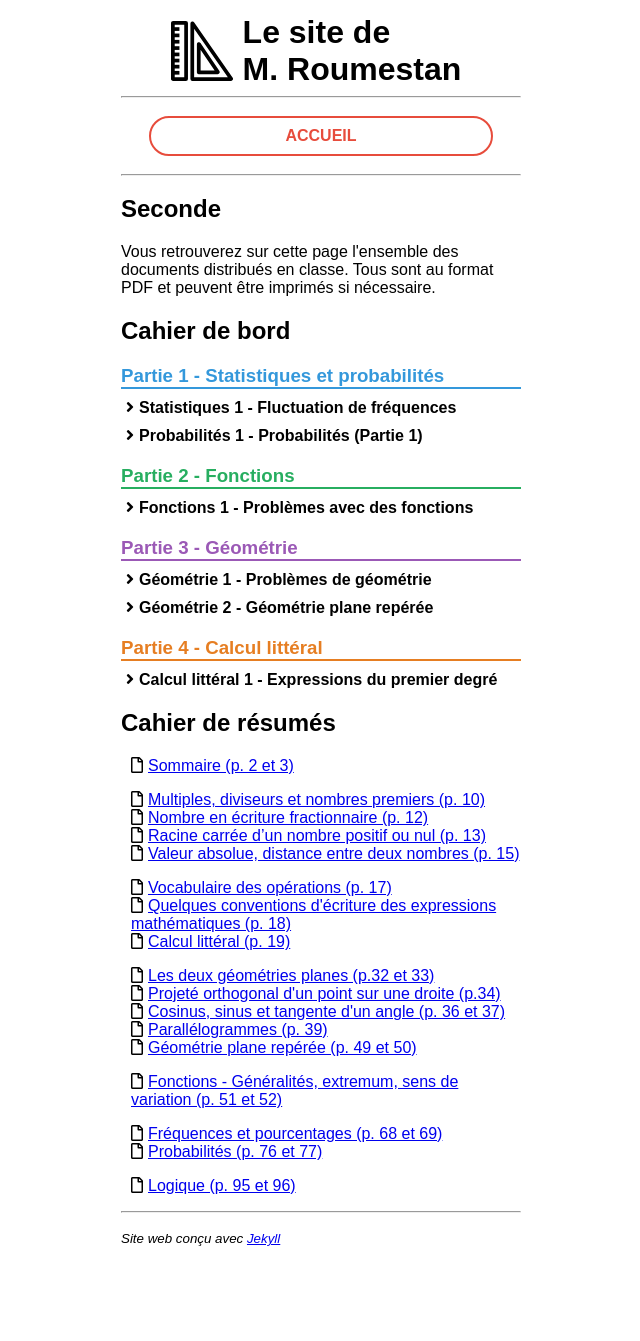
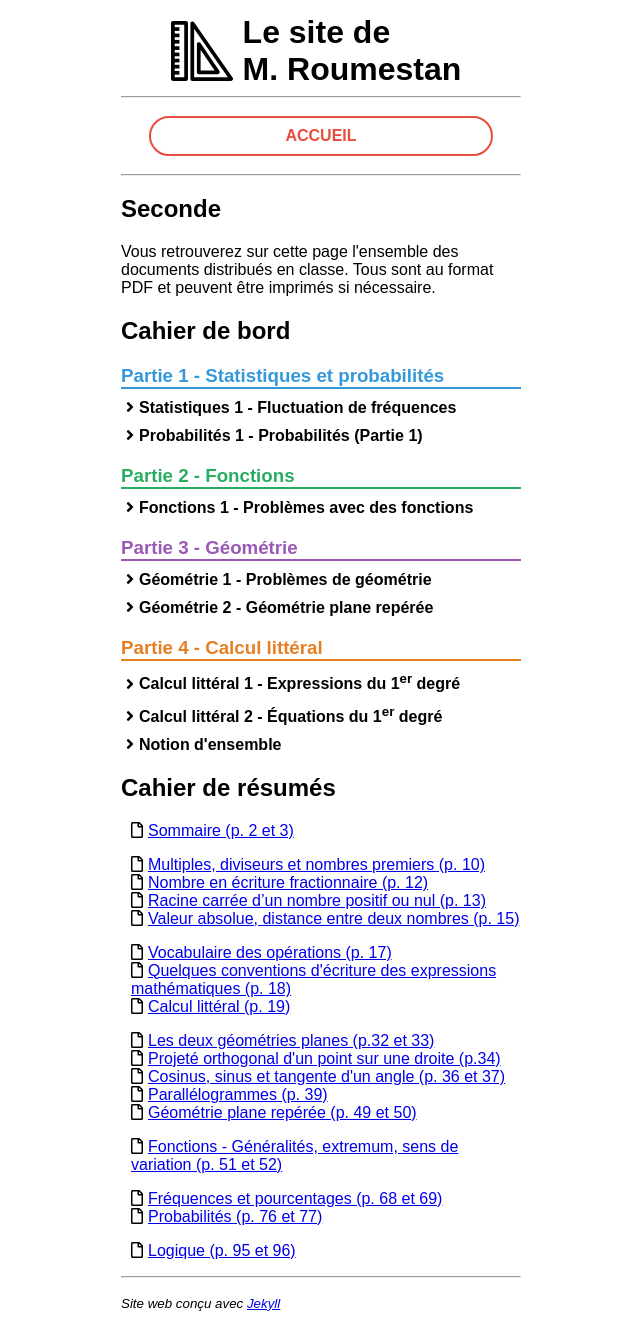
Before and after one commit to roumesta/roumestan.github.io, a Jekyll site: the page built from seconde.html, in a window 1280 px wide. Shown: the whole page, without its empty margins (319-959 px from the left). Built offline with Jekyll 4.4.1, drawn with Linux system fonts in a browser that asks for light colours; before the commit the page ends 1277 px from its top, so only the background shows below that.

```diff
--- a/_data/seconde_docs.yml
+++ b/_data/seconde_docs.yml
@@ -45,7 +45,7 @@
 - title: Partie 4 - Calcul littéral
   color: e67e22
   sequences:
-    - title: Calcul littéral 1 - Expressions du premier degré
+    - title: Calcul littéral 1 - Expressions du 1<sup>er</sup> degré
       items:
         - name: Exercices
           link: CL1_enonces.pdf
@@ -55,3 +55,13 @@
           link: CL1_entrainement_calcul_litteral.pdf
         - name: Entraînement de calcul littéral n˚1 (correction)
           link: CL1_entrainement_calcul_litteral_correction.pdf
+    - title: Calcul littéral 2 - Équations du 1<sup>er</sup> degré
+      items:
+        - name: Exercices et bilans
+          link: CL2_enonces_bilans.pdf
+        - name: Entraînement de calcul littéral n˚2
+          link: CL2_entrainement_calcul_litteral.pdf
+    - title: Notion d'ensemble
+      items:
+        - name: Exercices et bilans
+          link: ENS_enonces_bilans.pdf
```
Also changed, not shown: 3 other files.
